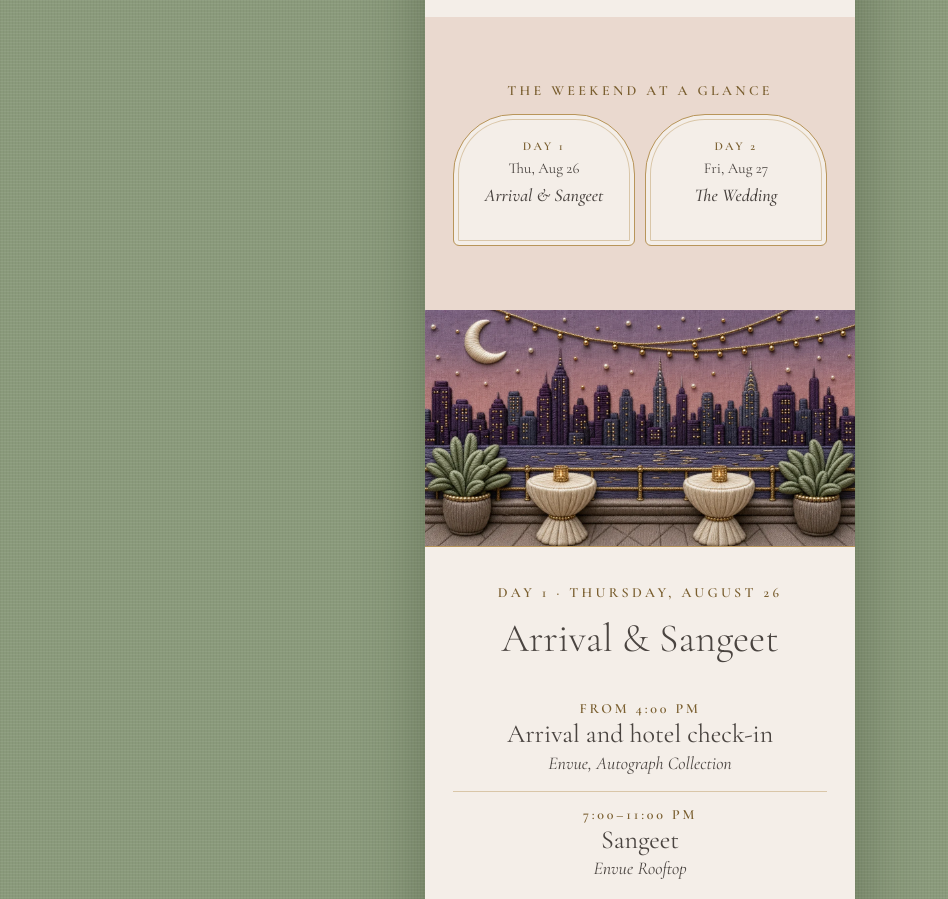
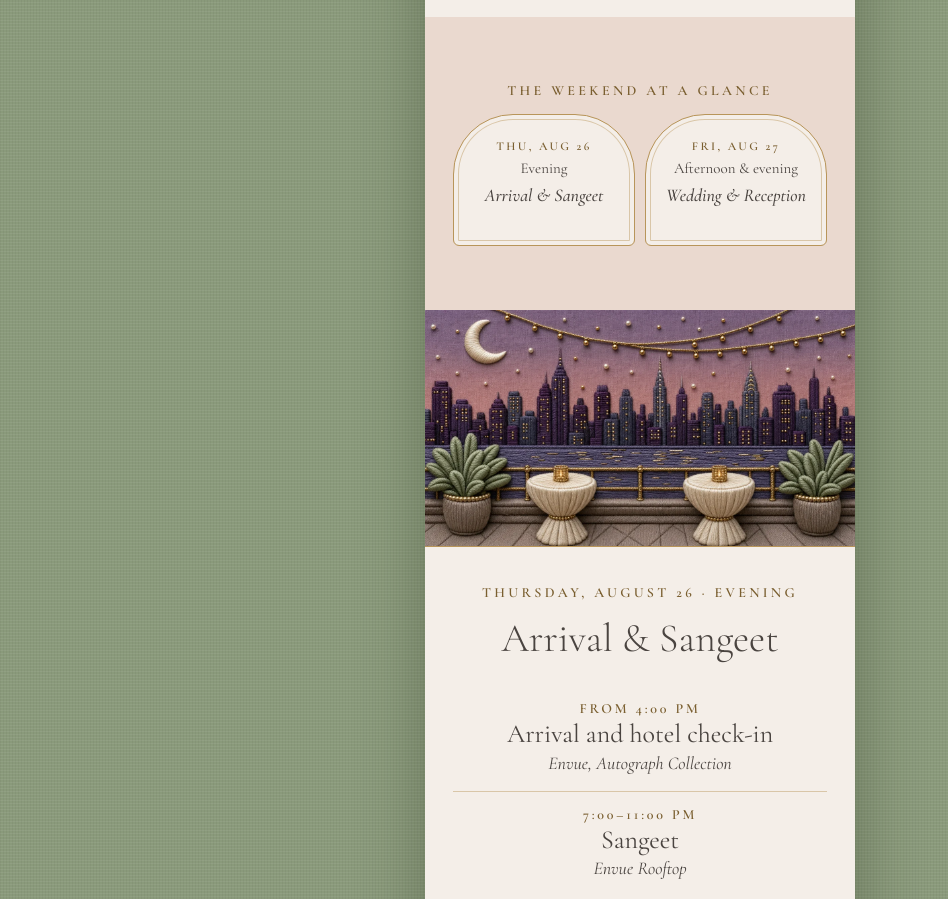
Before and after one commit to achalkandala03/palak-achal, a plain HTML site: page index.html in a window 1280 px wide. Shown: the part 1820-2719 px from the top of the page, without its empty margins (0-948 px from the left). Drawn offline with nearby package versions, Linux system fonts and the light colour scheme; animation ran at ten frames a second; a web font is replaced by a local one.

Commit message:
Update site

```diff
--- a/app.js
+++ b/app.js
@@ -100,7 +100,7 @@
   $('#glance').hidden = W.days.length < 2;
   $('#glance-cards').style.setProperty('--n', String(W.days.length === 4 ? 2 : W.days.length)); // four cards sit 2 × 2
   $('#glance-cards').innerHTML = W.days.map((d) =>
-    `<a href="#${d.id}"><span class="g-day">${esc(d.label)}</span><span class="g-date">${esc(d.shortDate)}</span>` +
+    `<a href="#${d.id}"><span class="g-day">${esc(d.shortDate)}</span><span class="g-date">${esc(d.when)}</span>` +
     `<span class="g-title">${esc(d.glance)}</span>${d.optional ? '<span class="g-opt">Optional</span>' : ''}</a>`).join('');
 
   // ---------- day sections ----------
@@ -123,7 +123,7 @@
     return `
     <section class="section day${i % 2 ? ' panel' : ''}" id="${d.id}">
       ${d.scene ? `<img class="scene" src="${esc(d.scene)}" width="1280" height="704" loading="lazy" alt="${esc(d.sceneAlt)}">` : ''}
-      <p class="label reveal">${esc(d.label)} · ${esc(d.weekday)}, ${esc(d.dateLabel)}</p>
+      <p class="label reveal"><span class="nw">${esc(d.weekday)}, ${esc(d.dateLabel)}</span> · <span class="nw">${esc(d.when)}</span></p>
       <h2 class="reveal">${esc(d.title)}</h2>
       ${d.timeline ? `<p class="venue-line reveal">at ${esc(d.venue)}</p>` : ''}
       ${d.optional ? `<p class="reveal"><span class="tag">Optional</span></p>` : ''}
--- a/event-data.js
+++ b/event-data.js
@@ -62,7 +62,7 @@ window.WEDDING = {
   days: [
     {
       id: 'haldi',
-      label: 'Day 1',
+      when: 'Morning', // shown with the date instead of a day number
       weekday: 'Thursday',
       dateLabel: 'August 26',
       shortDate: 'Thu, Aug 26',
@@ -72,8 +72,8 @@ window.WEDDING = {
       scene: 'art/scene-haldi.webp',
       sceneAlt: 'Embroidered illustration of a haldi set-up on a sunny patio: a low wooden stool draped in yellow before strands of marigold garlands, brass bowls of turmeric paste and a marigold rangoli',
       venue: 'Suri House',
-      note: 'At Palak’s parents’ home. A small, close-knit morning; the address is shared with invited guests directly.',
-      events: [{ time: '10:00 AM', name: 'Haldi' }],
+      note: 'Palak’s parents’ home, where her story began. Come spend a sunny morning with our nearest and dearest, sharing turmeric, laughter and blessings before the celebrations begin. We’ll send you the address personally.',
+      events: [{ time: '10:00 AM', name: 'Turmeric, marigolds & blessings' }],
       rsvpLabel: 'Haldi',
       rsvpDate: 'Thu, Aug 26, 10 AM',
       calendar: {
@@ -86,7 +86,7 @@ window.WEDDING = {
     },
     {
       id: 'day1',
-      label: 'Day 1',
+      when: 'Evening',
       weekday: 'Thursday',
       dateLabel: 'August 26',
       shortDate: 'Thu, Aug 26',
@@ -106,7 +106,7 @@ window.WEDDING = {
         { time: 'From 4:00 PM', name: 'Arrival and hotel check-in', place: 'Envue, Autograph Collection' },
         { time: '7:00–11:00 PM', name: 'Sangeet', place: 'Envue Rooftop' },
       ],
-      rsvpLabel: 'Day 1: Sangeet',
+      rsvpLabel: 'Sangeet',
       rsvpDate: 'Thu, Aug 26',
       calendar: {
         title: 'Palak & Achal: Sangeet',
@@ -118,12 +118,12 @@ window.WEDDING = {
     },
     {
       id: 'day2',
-      label: 'Day 2',
+      when: 'Afternoon & evening',
       weekday: 'Friday',
       dateLabel: 'August 27',
       shortDate: 'Fri, Aug 27',
       title: 'The Wedding',
-      glance: 'The Wedding',
+      glance: 'Wedding & Reception',
       optional: false,
       timeline: true,
       scene: 'art/scene-rockleigh.webp?v=2',
@@ -141,7 +141,7 @@ window.WEDDING = {
         { time: '6:00–7:30 PM', name: 'Cocktail hour', icon: 'art/icon-cocktail.webp' },
         { time: '7:30 PM–12:30 AM', name: 'Reception', icon: 'art/icon-reception.webp' },
       ],
-      rsvpLabel: 'Day 2: Wedding & Reception',
+      rsvpLabel: 'Wedding & Reception',
       rsvpDate: 'Fri, Aug 27',
       calendar: {
         title: 'Palak & Achal: The Wedding',
@@ -154,7 +154,7 @@ window.WEDDING = {
     },
     {
       id: 'day3',
-      label: 'Day 3',
+      when: 'Afternoon',
       weekday: 'Saturday',
       dateLabel: 'August 28',
       shortDate: 'Sat, Aug 28',
@@ -170,7 +170,7 @@ window.WEDDING = {
       dressCode: 'Casual',
       dressArt: 'art/dress-casual.webp',
       events: [{ time: '2:00 PM', name: 'Park Day' }],
-      rsvpLabel: 'Day 3: Park Day',
+      rsvpLabel: 'Park Day',
       rsvpDate: 'Sat, Aug 28, optional',
       calendar: {
         title: 'Palak & Achal: Park Day',
--- a/index.html
+++ b/index.html
@@ -12,7 +12,7 @@
   <link href="https://fonts.googleapis.com/css2?family=Cormorant+Garamond:ital,wght@0,300;0,400;0,500;0,600;1,400;1,500&family=Cormorant+SC:wght@500;600&display=swap" rel="stylesheet">
   <link rel="preload" as="image" href="art/door-left.webp">
   <link rel="preload" as="image" href="art/door-right.webp">
-  <link rel="stylesheet" href="styles.css?v=14">
+  <link rel="stylesheet" href="styles.css?v=15">
   <script>document.documentElement.classList.add('js', 'locked');</script>
 </head>
 <body>
@@ -158,7 +158,7 @@
   </footer>
 
 </main>
-<script src="event-data.js?v=8"></script>
-<script src="app.js?v=13"></script>
+<script src="event-data.js?v=9"></script>
+<script src="app.js?v=15"></script>
 </body>
 </html>
--- a/styles.css
+++ b/styles.css
@@ -215,6 +215,7 @@ h2 {
 .floral { width: 78%; margin: 0 auto 26px; }
 .divider { width: 220px; margin: 28px auto 0; }
 .section > .label { margin-bottom: 14px; }
+.label .nw { white-space: nowrap; }
 
 .js .reveal { opacity: 0; transform: translateY(22px); transition: opacity .9s ease, transform .9s ease; }
 .js .reveal.in { opacity: 1; transform: none; }
```
